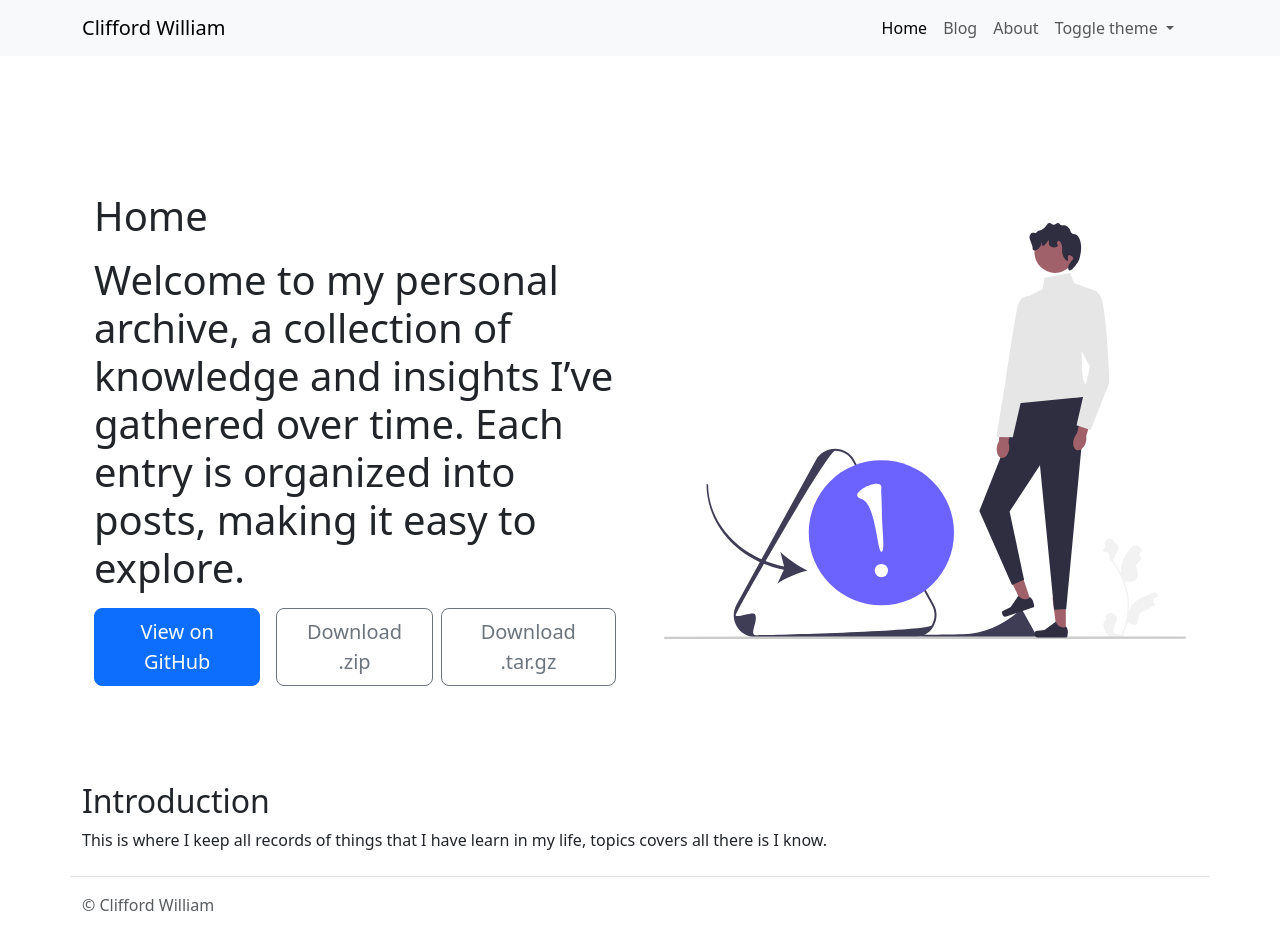
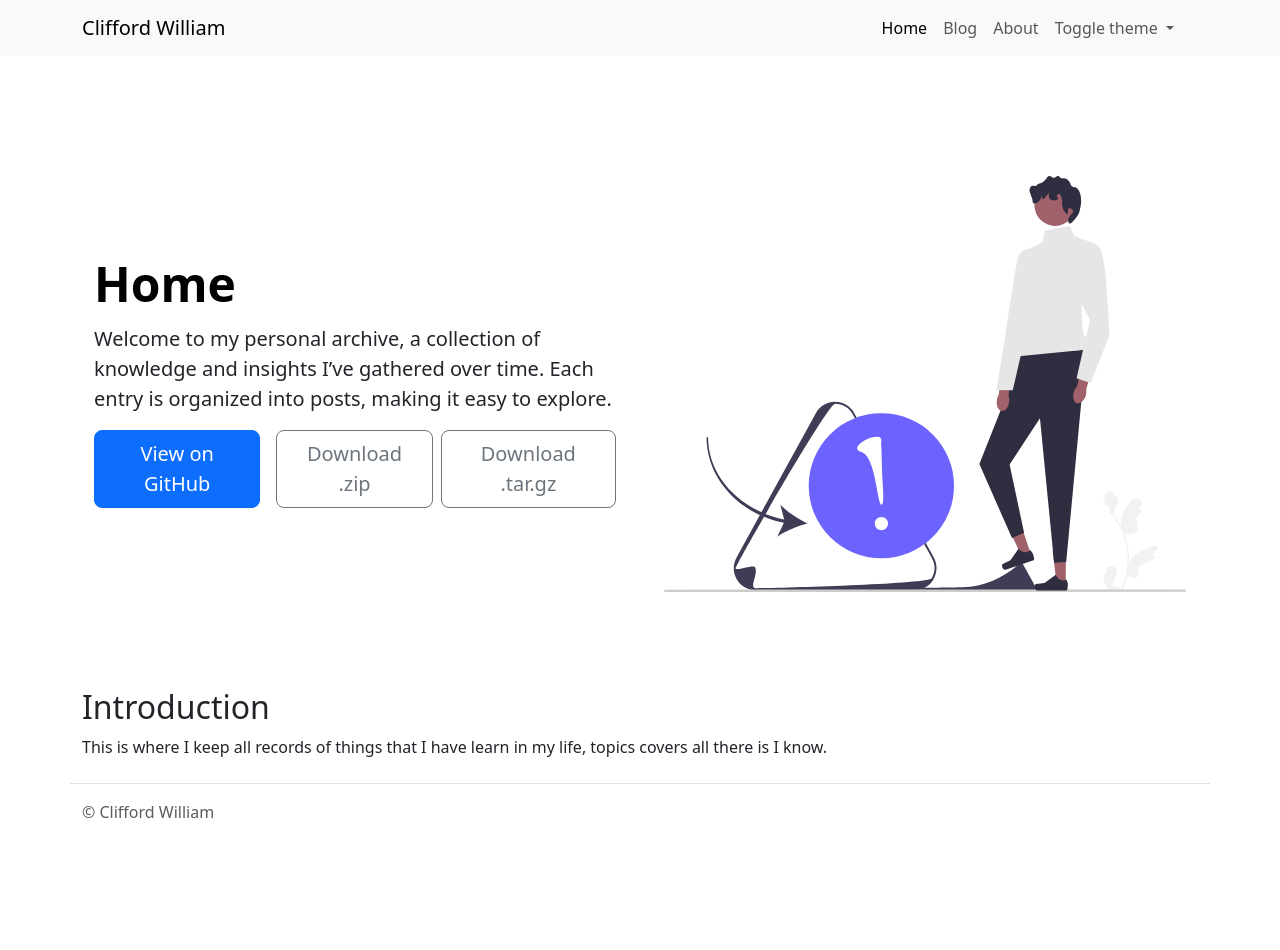
Before and after one commit to cliffordwilliam/my_archive, a Jekyll site: the page built from index.md, in a window 1280 px wide and 957 px high. Shown: the top 950 px of the window. Built offline with Jekyll 4.4.1, drawn with Linux system fonts in a browser that asks for light colours.

Commit message:
fix hero tag

```diff
--- a/_layouts/default.html
+++ b/_layouts/default.html
@@ -91,10 +91,10 @@
         </div>
         <div class="col-lg-6">
           <h1 class="display-5 fw-bold text-body-emphasis lh-1 mb-3">
-            <h1>{{ page.title }}</h1>
+            {{ page.title }}
           </h1>
           <p class="lead">
-          <h1>{{ page.description }}</h1>
+            {{ page.description }}
           </p>
           <div class="d-grid gap-2 d-md-flex justify-content-md-start">
             <a class="btn btn-primary btn-lg px-4 me-md-2" href="{{ site.github.repository_url }}" role="button">View on
```
